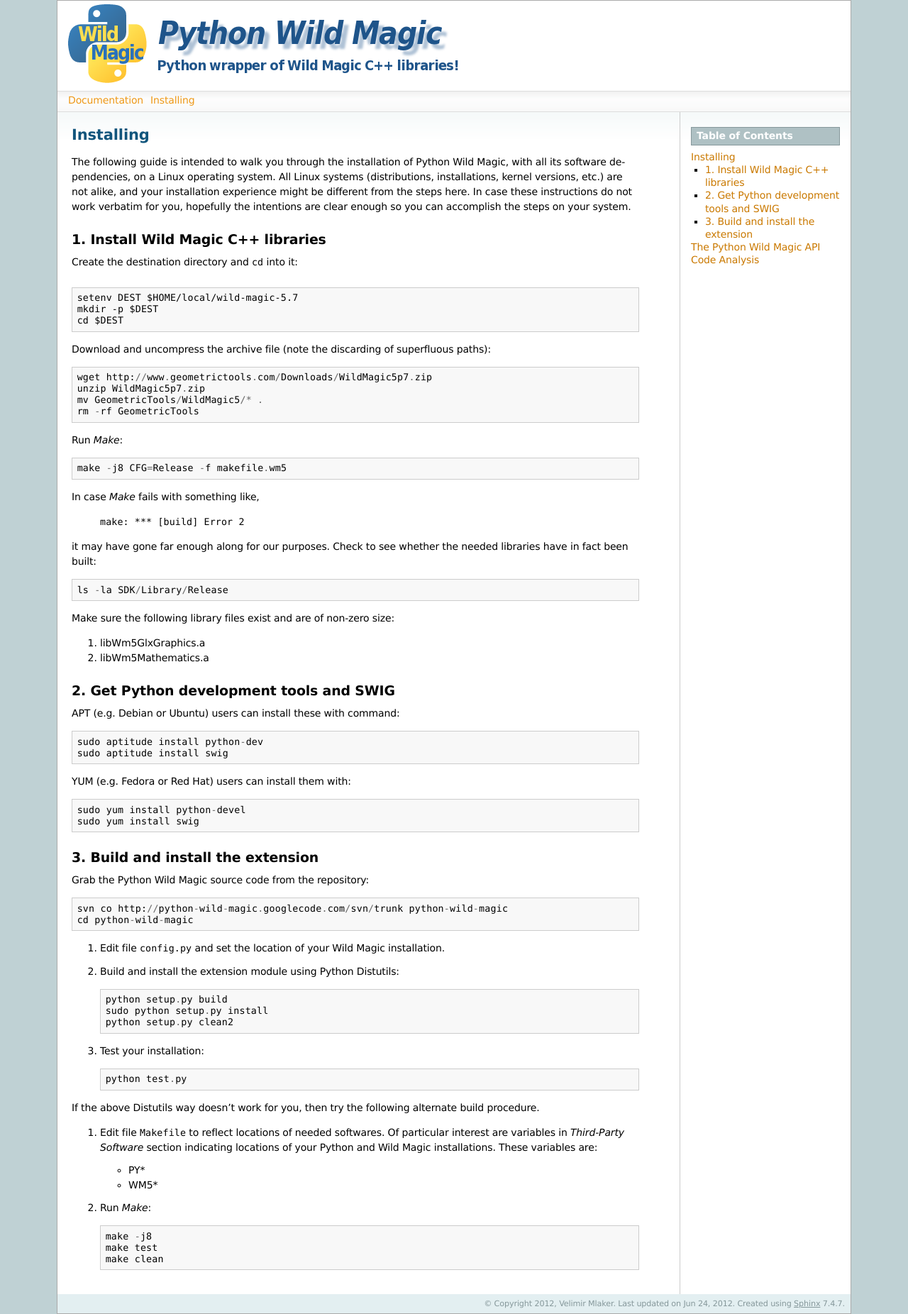
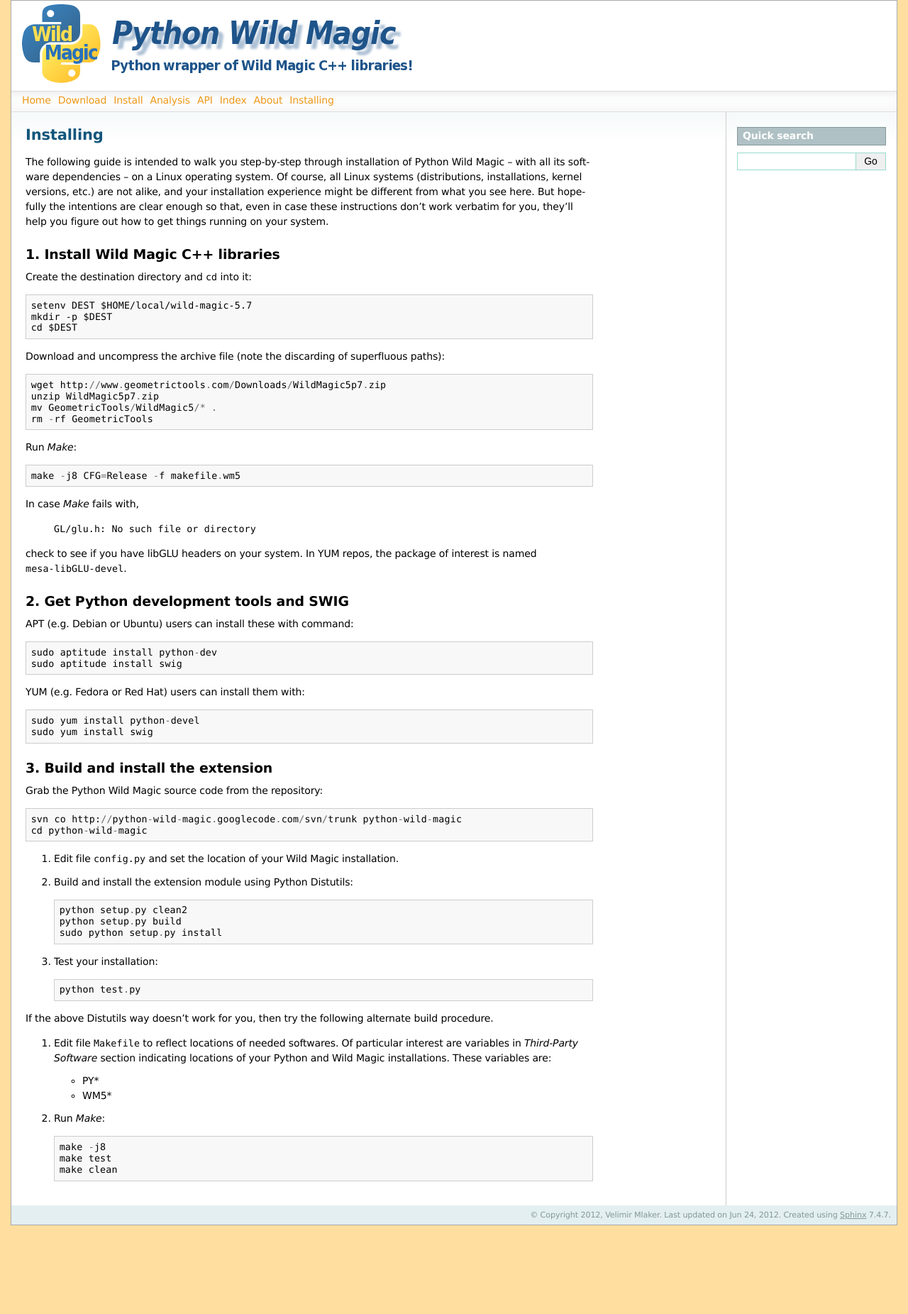
Before and after one commit to vmlaker/pythonwildmagic, a Sphinx documentation site: the page built from docs/source/installing.rst, in a window 1280 px wide. Shown: the whole page at 71% size. Built offline with Sphinx 7.4.7, drawn with Linux system fonts in a browser that asks for light colours; formulas are drawn with MathJax 3; after the commit the page ends 1727 px from its top, so only the background shows below that.

Commit message:
Changed around the template for Sphinx docs, added About and Download pages, added a few more classes to the wrapper.

```diff
--- a/docs/get-coverage.py
+++ b/docs/get-coverage.py
@@ -22,7 +22,7 @@
 p.wait()
 line = p.stdout.readlines()[0]
 values = re.findall(r'[0-9]+\.*[0-9]*', line)
-text = 'So far %s of %s (%s%%) classes are at least partially wrapped.' \
+text = 'So far **%s of %s (%s%%)** classes are at least partially wrapped.' \
     %(values[0], values[1], values[2])
 print text
 
--- a/docs/source/_themes/pywm/layout.html
+++ b/docs/source/_themes/pywm/layout.html
@@ -5,6 +5,16 @@
 
 {# Remove the relative links. #}
 {% set rellinks = () %}
+
+{% block rootrellink %}
+<li><a href="index.html">Home</a></li>
+<li><a href="download.html">Download</a></li>
+<li><a href="installing.html">Install</a></li>
+<li><a href="code_analysis.html">Analysis</a></li>
+<li><a href="api.html">API</a></li>
+<li><a href="genindex.html">Index</a></li>
+<li><a href="about.html">About</a></li>
+{% endblock %}
 
 {# put the sidebar before the body #}
 {% block sidebar1 %}
@@ -19,7 +29,9 @@
 
 {% block header %}
 <div style="background-color: white; text-align: left; padding: 5px 5px 5px 15px">
+<a href="index.html">
 <img src="_static/pythonwildmagic.png" alt="Da logo, man." />
+</a>
 </div>
 {{ super() }}
 {% endblock %}
--- a/docs/source/_themes/pywm/static/pywm.css
+++ b/docs/source/_themes/pywm/static/pywm.css
@@ -25,12 +25,15 @@
     line-height: 150%;
     text-align: center;
     background-color: #BFD1D4;
+    background-color: #ddb51d;
+    background-color: #ffe48d;
+    background-color: #ffdea0;
     color: black;
     padding: 0;
     border: 1px solid #aaa;
 
-    margin: 0px 80px 0px 80px;
-    min-width: 740px;
+    margin: 0px 15px 0px 15px;
+    min-width: 750px;
 }
 
 div.document {
--- /dev/null
+++ b/docs/source/about.rst
@@ -0,0 +1,42 @@
+.. _about:
+
+************
+About |NAME|
+************
+
+|NAME| is an open source Google Code project at
+`python-wild-magic.googlecode.com <http://python-wild-magic.googlecode.com>`_.
+It's a wrapper code written on Linux by Velimir Mlaker using
+several freely available softwares:
+
+Wild Magic 5.7
+==============
+
+  This is the awsome C++ library for real-time computer graphics and
+  physics, mathematics, geometry, numerical analysis, and image analysis.
+  The source code is generously made freely downloadable from
+  `www.geometrictools.com <http://www.geometrictools.com>`_.
+
+Python 2
+========
+
+  The extension is developed with Python language of version
+  somewhere in the range of 2.6 and 2.7.
+  Any recent version of Python 2 should work (but not so sure
+  about Python 3.)
+
+SWIG
+====
+
+  The `SWIG <http://www.swig.org>`_
+  interface compiler wraps
+  C++ libraries into Python API.
+
+GCC-XML
+=======
+
+  Analysis of the C++ libraries is done with help of
+  `GCC-XML <http://www.gccxml.org>`_, the XML
+  output extension to GCC.
+
+.. The end.
--- a/docs/source/conf.py
+++ b/docs/source/conf.py
@@ -79,7 +79,7 @@
 
 # If true, the current module name will be prepended to all description
 # unit titles (such as .. function::).
-#add_module_names = True
+add_module_names = True
 
 # If true, sectionauthor and moduleauthor directives will be shown in the
 # output. They are ignored by default.
@@ -89,7 +89,7 @@
 pygments_style = 'sphinx'
 
 # A list of ignored prefixes for module index sorting.
-#modindex_common_prefix = []
+modindex_common_prefix = ['wm5.', 'wm5', ]
 
 
 # -- Options for HTML output ---------------------------------------------------
@@ -138,8 +138,10 @@
 
 # Custom sidebar templates, maps document names to template names.
 html_sidebars = {
+#    '**'        : [],
 #    '**'        : ['localtoc.html'],
-    '**'        : ['globaltoc.html'],
+#    '**'        : ['globaltoc.html'],
+    '**'        : ['searchbox.html'],
     }
 
 # Additional templates that should be rendered to pages, maps page names to
@@ -147,22 +149,22 @@
 #html_additional_pages = {}
 
 # If false, no module index is generated.
-#html_domain_indices = True
+html_domain_indices = True
 
 # If false, no index is generated.
-#html_use_index = True
+html_use_index = True
 
 # If true, the index is split into individual pages for each letter.
-#html_split_index = False
+html_split_index = False
 
 # If true, links to the reST sources are added to the pages.
 html_show_sourcelink = False
 
 # If true, "Created using Sphinx" is shown in the HTML footer. Default is True.
-#html_show_sphinx = True
+html_show_sphinx = True
 
 # If true, "(C) Copyright ..." is shown in the HTML footer. Default is True.
-#html_show_copyright = True
+html_show_copyright = True
 
 # If true, an OpenSearch description file will be output, and all pages will
 # contain a <link> tag referring to it.  The value of this option must be the
--- a/docs/source/installing.rst
+++ b/docs/source/installing.rst
@@ -4,7 +4,7 @@
 Installing
 **********
 
-The following guide is intended to walk you through the installation of |NAME|, with all its software dependencies, on a Linux operating system. All Linux systems (distributions, installations, kernel versions, etc.) are not alike, and your installation experience might be different from the steps here. In case these instructions do not work verbatim for you, hopefully the intentions are clear enough so you can accomplish the steps on your system.
+The following guide is intended to walk you step-by-step through installation of |NAME| -- with all its software dependencies -- on a Linux operating system. Of course, all Linux systems (distributions, installations, kernel versions, etc.) are not alike, and your installation experience might be different from what you see here. But hopefully the intentions are clear enough so that, even in case these instructions don't work verbatim for you, they'll help you figure out how to get things running on your system.
 
 1. Install Wild Magic C++ libraries
 ===================================
@@ -30,21 +30,12 @@
 
   make -j8 CFG=Release -f makefile.wm5
 
-In case *Make* fails with something like,
+In case *Make* fails with,
 
-  :samp:`make: *** [build] Error 2`
+  :samp:`GL/glu.h: No such file or directory`
 
-it may have gone far enough along for our purposes.
-Check to see whether the needed libraries have in fact
-been built:
-::
-
-  ls -la SDK/Library/Release
-
-Make sure the following library files exist and are of non-zero size:
-
-#. libWm5GlxGraphics.a
-#. libWm5Mathematics.a
+check to see if you have libGLU headers on your system.
+In YUM repos, the package of interest is named ``mesa-libGLU-devel``.
 
 2. Get Python development tools and SWIG
 ========================================
@@ -72,9 +63,9 @@
 #. Build and install the extension module using Python Distutils:
    ::
 
+     python setup.py clean2
      python setup.py build
      sudo python setup.py install
-     python setup.py clean2
 
 #. Test your installation:
    ::
--- a/setup.py
+++ b/setup.py
@@ -48,7 +48,7 @@
 module = Extension(
     name         = '_wm5',
     sources      = ['wm5.i'],
-    swig_opts    = ['-c++', '-I%s'%config.WM5INCDIR],
+    swig_opts    = ['-c++', '-I%s'%config.WM5INCDIR, '-cpperraswarn'],
     include_dirs = [config.WM5INCDIR],
     library_dirs = [config.WM5LIBDIR],
     libraries    = ['Wm5Mathematics', 'Wm5GlxGraphics',],
```
Also changed, not shown: docs/source/download.rst (added, +15 -0 lines), docs/source/index.rst (+8 -43 lines), 2 other files.
